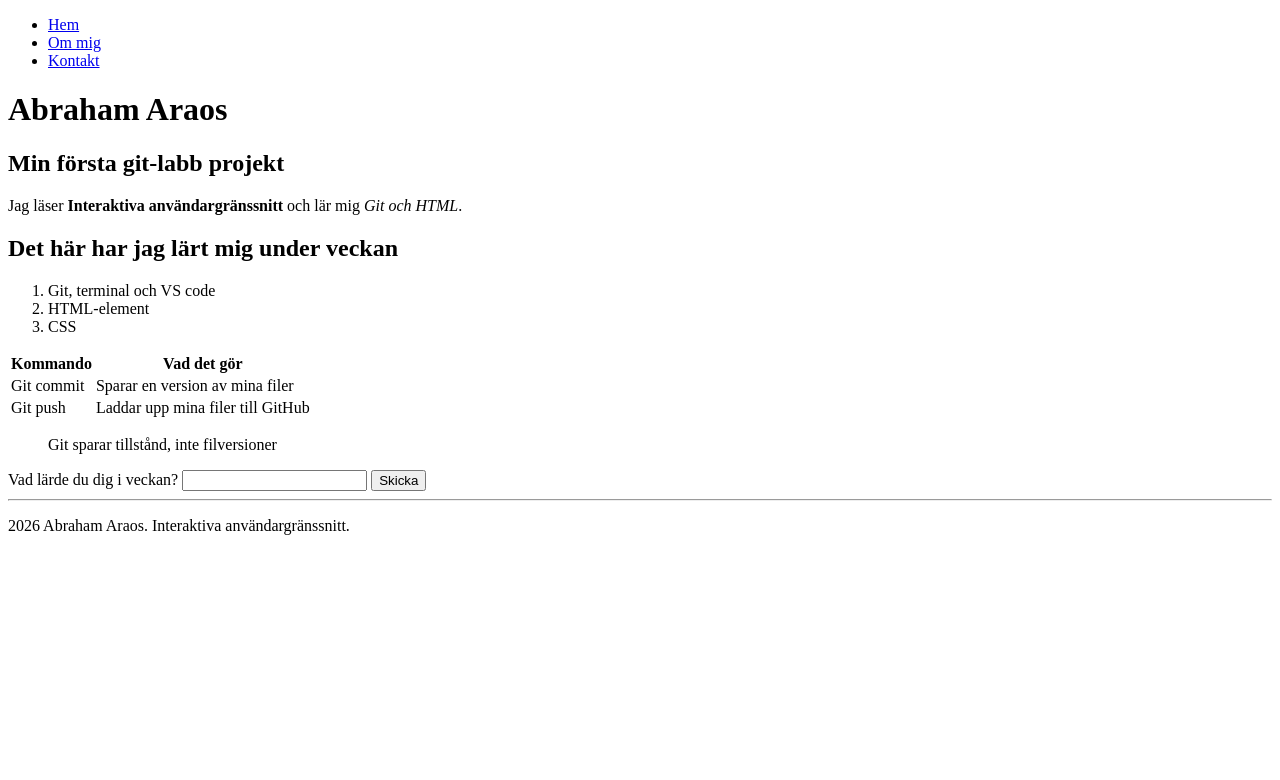
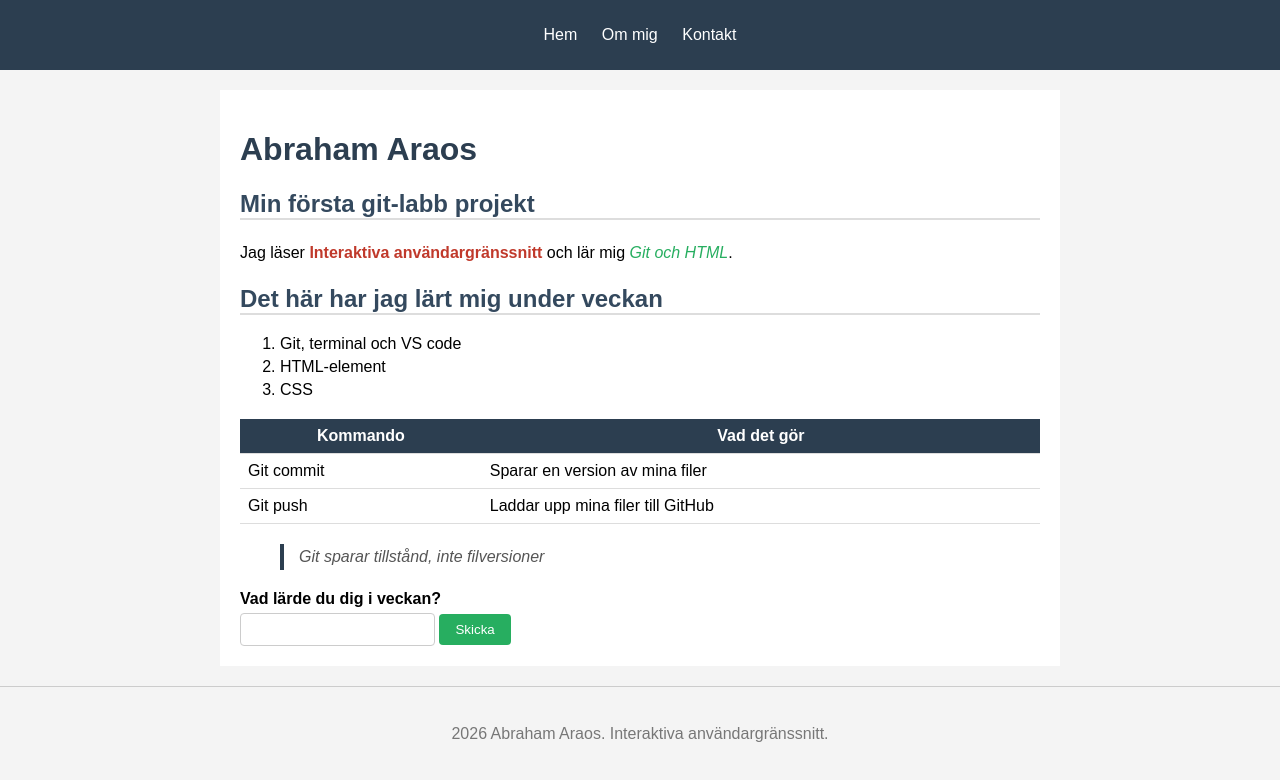
Before and after one commit to abbearaos/git, a plain HTML site: page index.html in a window 1280 px wide. Drawn offline with Linux system fonts and the light colour scheme.

Commit message:
HTML-sida med 24 element och CSS med 25 stylade element

```diff
--- /dev/null
+++ b/css/style.css
@@ -0,0 +1,129 @@
+body {
+    font-family: Arial, sans-serif;
+    background-color: #f4f4f4;
+    margin: 0;
+}
+
+header {
+    background-color: #2c3e50;
+    padding: 10px;
+}
+
+nav {
+    text-align: center;
+}
+
+ul {
+    list-style: none;
+    padding: 0;
+}
+
+li {
+    display: inline;
+    margin: 0 10px;
+}
+
+a {
+    color: white;
+    text-decoration: none;
+}
+
+main {
+    max-width: 800px;
+    margin: 20px auto;
+    background-color: white;
+    padding: 20px;
+}
+
+h1 {
+    color: #2c3e50;
+}
+
+h2 {
+    color: #34495e;
+    border-bottom: 2px solid #ddd;
+}
+
+p {
+    line-height: 1.6;
+}
+
+strong {
+    color: #c0392b;
+}
+
+em {
+    color: #27ae60;
+}
+
+section {
+    margin-top: 20px;
+}
+
+ol li {
+    display: list-item;
+    margin: 5px 0;
+}
+
+blockquote {
+    font-style: italic;
+    border-left: 4px solid #2c3e50;
+    padding-left: 15px;
+    color: #555;
+}
+
+table {
+    border-collapse: collapse;
+    width: 100%;
+    margin: 20px 0;
+}
+
+tr {
+    border-bottom: 1px solid #ddd;
+}
+
+th {
+    background-color: #2c3e50;
+    color: white;
+    padding: 8px;
+}
+
+td {
+    padding: 8px;
+}
+
+form {
+    margin-top: 20px;
+}
+
+label {
+    display: block;
+    font-weight: bold;
+    margin-bottom: 5px;
+}
+
+input {
+    padding: 8px;
+    border: 1px solid #ccc;
+    border-radius: 4px;
+}
+
+button {
+    background-color: #27ae60;
+    color: white;
+    border: none;
+    padding: 8px 16px;
+    border-radius: 4px;
+    cursor: pointer;
+}
+
+hr {
+    border: none;
+    border-top: 1px solid #ccc;
+}
+
+footer {
+    text-align: center;
+    color: #777;
+    padding: 10px;
+}
--- a/index.html
+++ b/index.html
@@ -4,6 +4,7 @@
     <meta charset="UTF-8">
     <meta name="viewport" content="width=device-width, initial-scale=1.0">
     <title>Document</title>
+    <link rel="stylesheet" href="css/style.css">
 </head>
 <body>
     <header>
```
Also changed, not shown: 1 other file.
